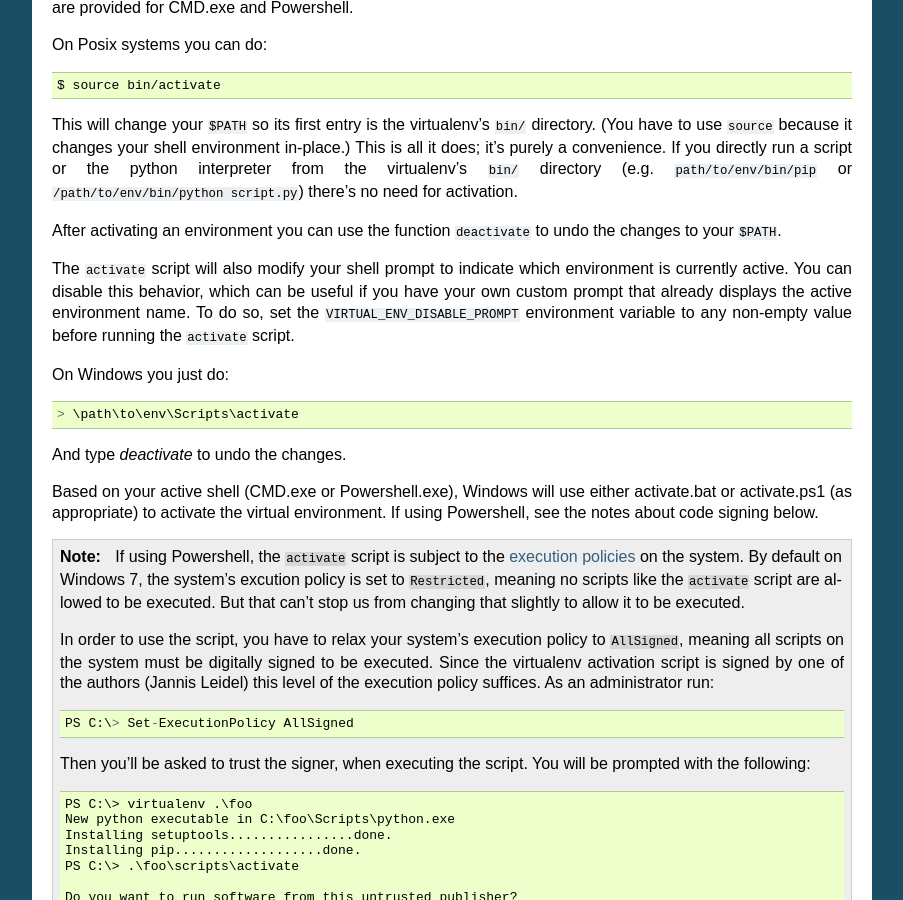
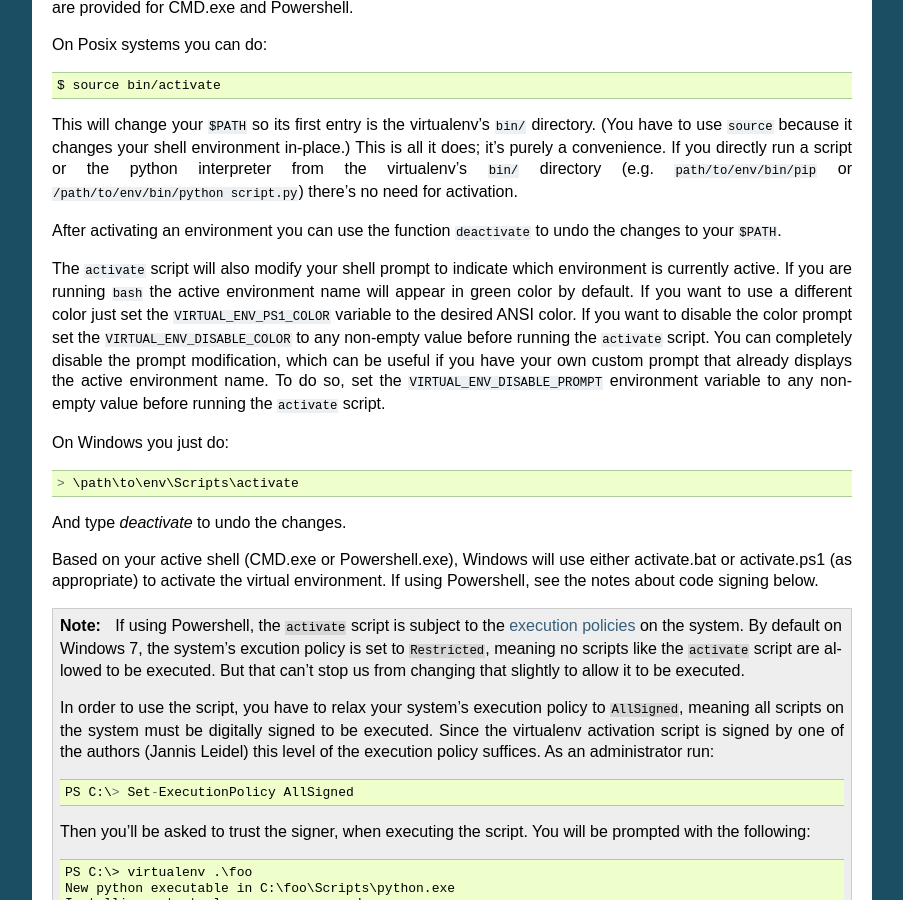
Before and after one commit to pypa/virtualenv, a Sphinx documentation site: the page built from docs/virtualenv.rst, in a window 1280 px wide and 900 px high, scrolled down 1705 px. Shown: the whole window, without its empty margins (198-1101 px from the left). Built offline with Sphinx 7.4.7, drawn with Linux system fonts in a browser that asks for light colours.

Commit message:
Document color prompt feature
Signed-off-by: Nicolás Pernas Maradei <nicopernas@gmail.com>

```diff
--- a/docs/virtualenv.rst
+++ b/docs/virtualenv.rst
@@ -137,11 +137,16 @@ After activating an environment you can use the function ``deactivate`` to
 undo the changes to your ``$PATH``.
 
 The ``activate`` script will also modify your shell prompt to indicate
-which environment is currently active. You can disable this behavior,
-which can be useful if you have your own custom prompt that already
-displays the active environment name. To do so, set the
-``VIRTUAL_ENV_DISABLE_PROMPT`` environment variable to any non-empty
-value before running the ``activate`` script.
+which environment is currently active. If you are running ``bash`` the active
+environment name will appear in green color by default. If you want to use a
+different color just set the ``VIRTUAL_ENV_PS1_COLOR`` variable to the
+desired ANSI color. If you want to disable the color prompt set the
+``VIRTUAL_ENV_DISABLE_COLOR`` to any non-empty value before running the
+``activate`` script.
+You can completely disable the prompt modification, which can be useful if
+you have your own custom prompt that already displays the active environment
+name. To do so, set the ``VIRTUAL_ENV_DISABLE_PROMPT`` environment variable
+to any non-empty value before running the ``activate`` script.
 
 On Windows you just do::
 
```
